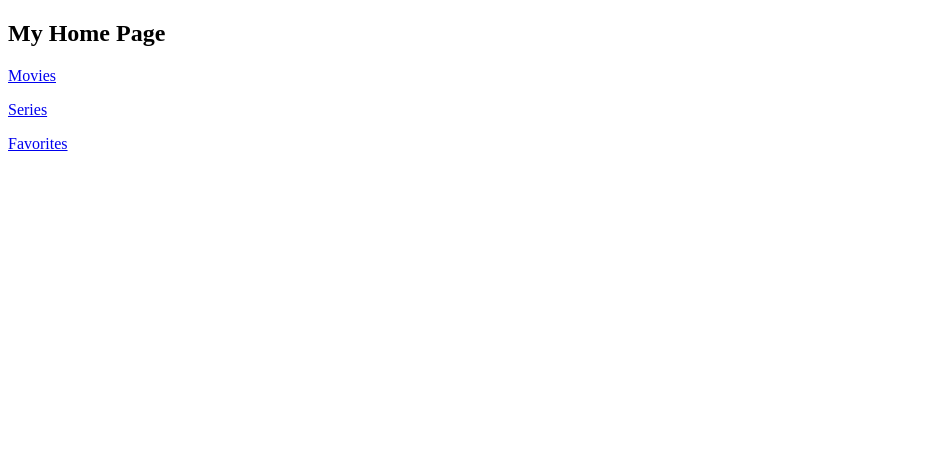
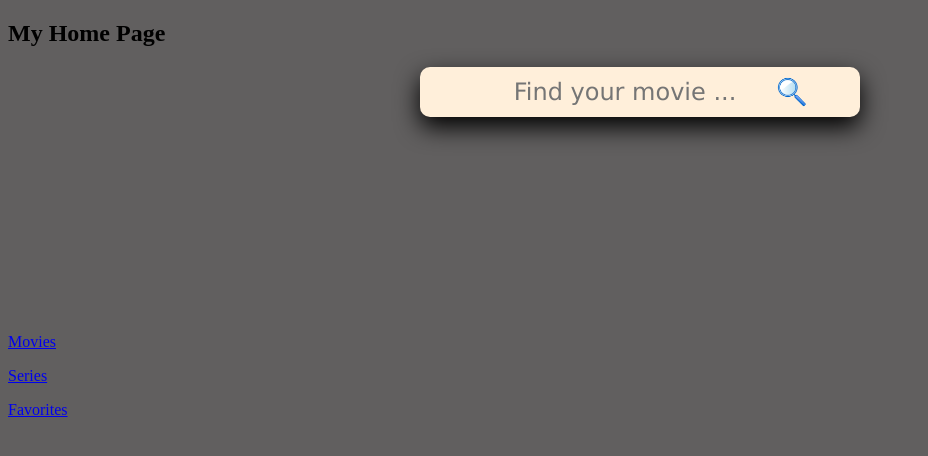
Before and after one commit to WildCodeSchool-2023-09/JS-RemoteFR-jurascripts-P2-Jurastream, a React (Vite) app in the folder frontend/: page /home in a window 1280 px wide. Shown: the top 456 px of the page, without its empty margins (0-928 px from the left). Built offline with nearby package versions, Linux system fonts and the light colour scheme.

Commit message:
up searchbar

```diff
--- a/frontend/package.json
+++ b/frontend/package.json
@@ -8,7 +8,8 @@
     "prop-types": "^15.8.1",
     "react": "^18.2.0",
     "react-dom": "^18.2.0",
-    "react-router-dom": "^6.14.2"
+    "react-router-dom": "^6.14.2",
+    "axios": "^1.6.0"
   },
   "devDependencies": {
     "@vitejs/plugin-react": "^4.0.3",
--- a/frontend/src/components/SearchBar.jsx
+++ b/frontend/src/components/SearchBar.jsx
@@ -0,0 +1,54 @@
+import React, { useEffect, useState } from "react";
+
+import "./SearchBar.scss";
+
+function SearchBar() {
+  const [inputSearch, setInputSearch] = useState("");
+  const [movieList, setMovieList] = useState([]);
+
+  useEffect(() => {
+    if (inputSearch) {
+      fetch(
+        `https://api.themoviedb.org/3/search/multi?query=${inputSearch}&include_adult=false&api_key=877c7f202cabf1967d1a3d34b335b3d7`
+      )
+        .then((res) => res.json())
+        .then((data) => {
+          setMovieList(data.results);
+        })
+        .catch((err) => console.info(err));
+    } else {
+      setMovieList([]);
+    }
+  }, [inputSearch]);
+
+  return (
+    <>
+      <div className="input-wrapper">
+        <div className="search-box">
+          <input
+            placeholder="Find your movie ..."
+            value={inputSearch}
+            onChange={(e) => setInputSearch(e.target.value)}
+          />
+          <img className="loupe" src="src/assets/Loupe6.png" alt="loupe" />
+        </div>
+      </div>
+      <div className="search-result">
+        {movieList?.map(
+          (movie) =>
+            movie.poster_path && (
+              <img
+                className="card-movie"
+                src={`https://image.tmdb.org/t/p/w300/${movie.poster_path}`}
+                alt={movie.title}
+                key={movie.id}
+              />
+            )
+        )}
+      </div>
+      <p>{movieList.id}</p>
+    </>
+  );
+}
+
+export default SearchBar;
--- /dev/null
+++ b/frontend/src/components/SearchBar.scss
@@ -0,0 +1,88 @@
+.search-box {
+  background-color: #ffefda;
+  border-radius: 10px;
+  box-shadow: 0px 10px 25px black;
+  display: flex;
+  align-items: center;
+  cursor: pointer;
+  padding: 10px 20px;
+  height: 30px;
+  justify-content: center;
+  width: 400px;
+  margin: auto;
+  position: relative;
+}
+
+input {
+  border: none;
+  background-color: transparent;
+  font-family: "Lucida Sans", "Lucida Sans Regular", "Lucida Grande",
+    "Lucida Sans Unicode", Geneva, Verdana, sans-serif;
+  font-size: 1.5rem;
+  text-align: center;
+  outline: none;
+  font-weight: 500;
+  text-decoration-thickness: 0, 8s;
+}
+
+img.loupe {
+  width: 30px;
+}
+.search-result {
+  padding: 100px;
+  display: flex;
+}
+
+.card-movie {
+  margin: 10px;
+  border-radius: 20px;
+  border: rgb(0, 0, 0) solid 1px;
+  width: 300px;
+  padding: 5px;
+  position: relative;
+  background-color: gray;
+  cursor: pointer;
+}
+
+.card-movie:hover {
+  background-color: white;
+  color: black;
+}
+
+@media screen and (min-width: 950px) {
+  .card-movie {
+    margin: 10px;
+    border-radius: 20px;
+    border: rgb(0, 0, 0) solid 1px;
+    width: 300px;
+    padding: 5px;
+    position: relative;
+    background-color: gray;
+    cursor: pointer;
+  }
+
+  .search-result {
+    padding: 100px;
+    display: grid;
+    grid-template-columns: 1fr 1fr 1fr 1fr;
+  }
+}
+
+@media screen and (max-width: 950px) and (min-width: 650px) {
+  .card-movie {
+    margin: 10px;
+    border-radius: 20px;
+    border: rgb(0, 0, 0) solid 1px;
+    width: 200px;
+    padding: 5px;
+    position: relative;
+    background-color: gray;
+    cursor: pointer;
+  }
+
+  .search-result {
+    padding: 100px;
+    display: grid;
+    grid-template-columns: 1fr 1fr;
+  }
+}
--- a/frontend/src/pages/Home.jsx
+++ b/frontend/src/pages/Home.jsx
@@ -1,9 +1,15 @@
 import { Link } from "react-router-dom";
+import "./Home.scss";
+import SearchBar from "../components/SearchBar";
+// import SearchResults from "../components/SearchResults";
 
 function Home() {
   return (
     <nav>
       <h1>My Home Page</h1>
+      <div>
+        <SearchBar />
+      </div>
       <p>
         <Link to="/movies">Movies</Link>
       </p>
--- a/frontend/src/pages/Home.scss
+++ b/frontend/src/pages/Home.scss
@@ -0,0 +1,7 @@
+.Home {
+  background-color: rgb(0, 0, 0);
+}
+
+body {
+  background-color: rgb(97, 95, 95);
+}
--- a/package.json
+++ b/package.json
@@ -35,6 +35,7 @@
     "lint-staged": "^13.2.3"
   },
   "dependencies": {
+    "axios": "^1.6.0",
     "sass": "^1.69.5"
   }
 }
```
Also changed, not shown: frontend/src/assets/Loupe6.png (added), 1 other file (tests, documents, lock files or other folders).
